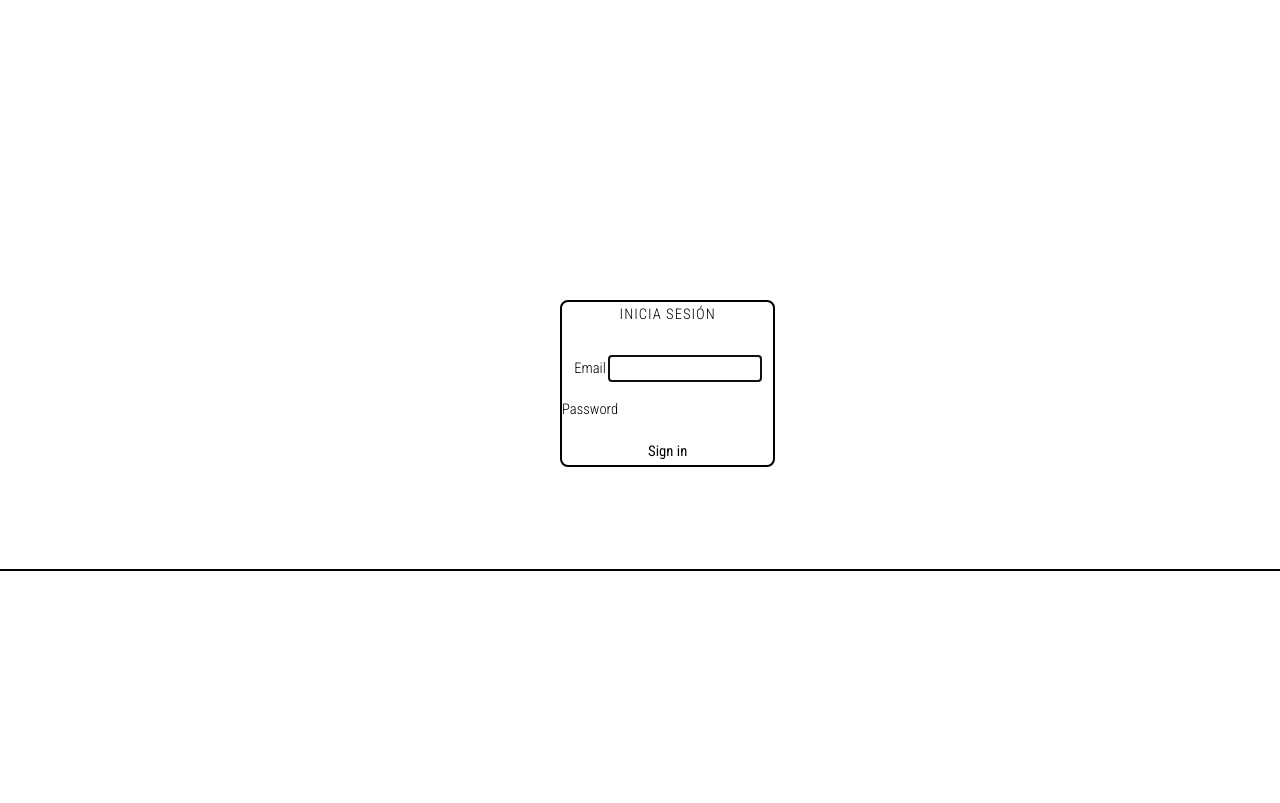
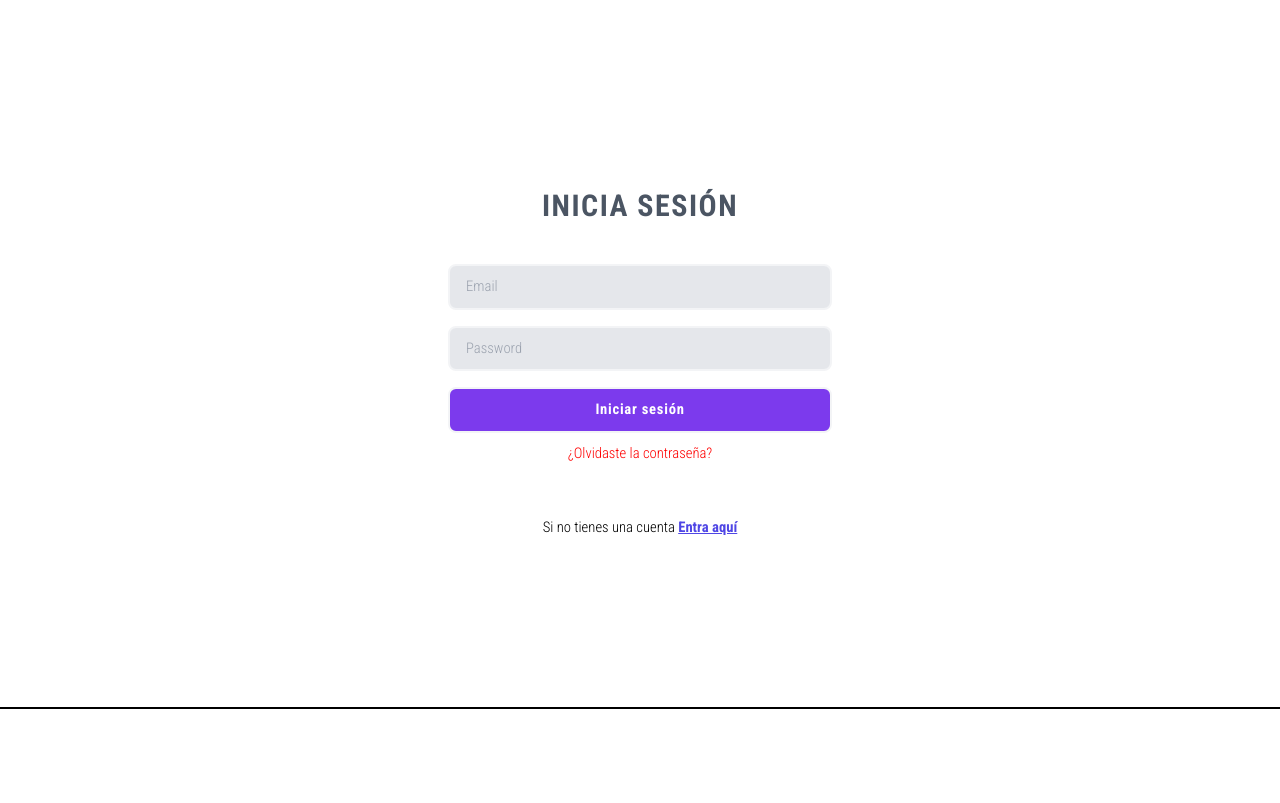
Before and after one commit to pcerezo/tfgApp, a Symfony app: template templates/security/login.html.twig in a window 1280 px wide. Shown: the part 452-1255 px from the top of the page. Before the commit the page ends 1023 px from the top, so only its background shows below. Run offline with Twig, Linux system fonts and the light colour scheme; the template is opened without the code that fills it, so the values that code supplies are empty; style sheets or scripts are compiled from the project's sources; some libraries are stand-ins or nearby versions.

Commit message:
19_04_2021

```diff
--- a/templates/buscador/datos.html.twig
+++ b/templates/buscador/datos.html.twig
@@ -11,7 +11,12 @@
 {% block contenido %}
 <div class="row">
     <div class="col-md-12">
+        <form class="form">
+          <label>Buscar por fecha<input type="date"></label>
+          <label>Buscar por ubicación<input type="text"></label>
 
+          <button type="submit" class="btn btn-secondary">Buscar</button>
+        </form>
     </div>
 </div>
 {% endblock %}
--- a/templates/security/login.html.twig
+++ b/templates/security/login.html.twig
@@ -3,6 +3,55 @@
 {% block title %}<title>Log in!</title>{% endblock %}
 
 {% block main_container %}
+<div class="flex flex-1 items-center justify-center">
+    <div class="rounded-lg sm:border-2 px-4 lg:px-24 py-16 lg:max-w-xl sm:max-w-md w-full text-center">
+        <form method="post" class="text-center">
+            {% if error %}
+                <div class="bg-yellow-200 border-l-4 border-orange-500 text-yellow-700 p-4 rounded-lg" role="alert">
+                    <p class="text-lg font-semibold">{{ error.messageKey|trans(error.messageData, 'security') }}</p>
+                </div>
+            {% endif %}
+
+            {% if app.user %}
+                <div class="mb-3">
+                    You are logged in as {{ app.user.username }}, <a href="{{ path('app_logout') }}">Logout</a>
+                </div>
+            {% endif %}
+
+            <h1 class="font-bold tracking-wider text-3xl mb-8 w-full text-gray-600">
+                Inicia sesión
+            </h1>
+            <div class="py-2 text-left">
+                <input type="email" class="bg-gray-200 border-2 border-gray-100 focus:outline-none bg-gray-100 block w-full py-2 px-4 rounded-lg focus:border-gray-700 "
+                value="{{ last_username }}" name="email" id="inputEmail" placeholder="Email" />
+            </div>
+            <div class="py-2 text-left">
+                <input type="password" class="bg-gray-200 border-2 border-gray-100 focus:outline-none bg-gray-100 block w-full py-2 px-4 rounded-lg focus:border-gray-700 "
+                name="password" id="inputPassword" placeholder="Password" required/>
+            </div>
+            <input type="hidden" name="_csrf_token"
+                value="{{ csrf_token('authenticate') }}"
+            >
+            <div class="py-2">
+                <button type="submit" class="border-2 border-gray-100 focus:outline-none bg-purple-600 text-white font-bold tracking-wider block w-full p-2 rounded-lg focus:border-gray-700 hover:bg-purple-700">
+                    Iniciar sesión
+                </button>
+            </div>
+        </form>
+        <div class="text-center">
+            <a href="#" class="hover:underline">¿Olvidaste la contraseña?</a>
+        </div>
+        <div class="text-center mt-12">
+            <span>
+                Si no tienes una cuenta
+            </span>
+            <a href="#" class="font-light text-md text-indigo-600 underline font-semibold hover:text-indigo-800">Entra aquí</a>
+        </div>
+    </div>
+</div>
+{% endblock %}
+
+{% block main_container_old %}
 <div id="main" class="container grid grid-cols-12">
     <form method="post" class="col-start-6 w-max">
         {% if error %}
```
